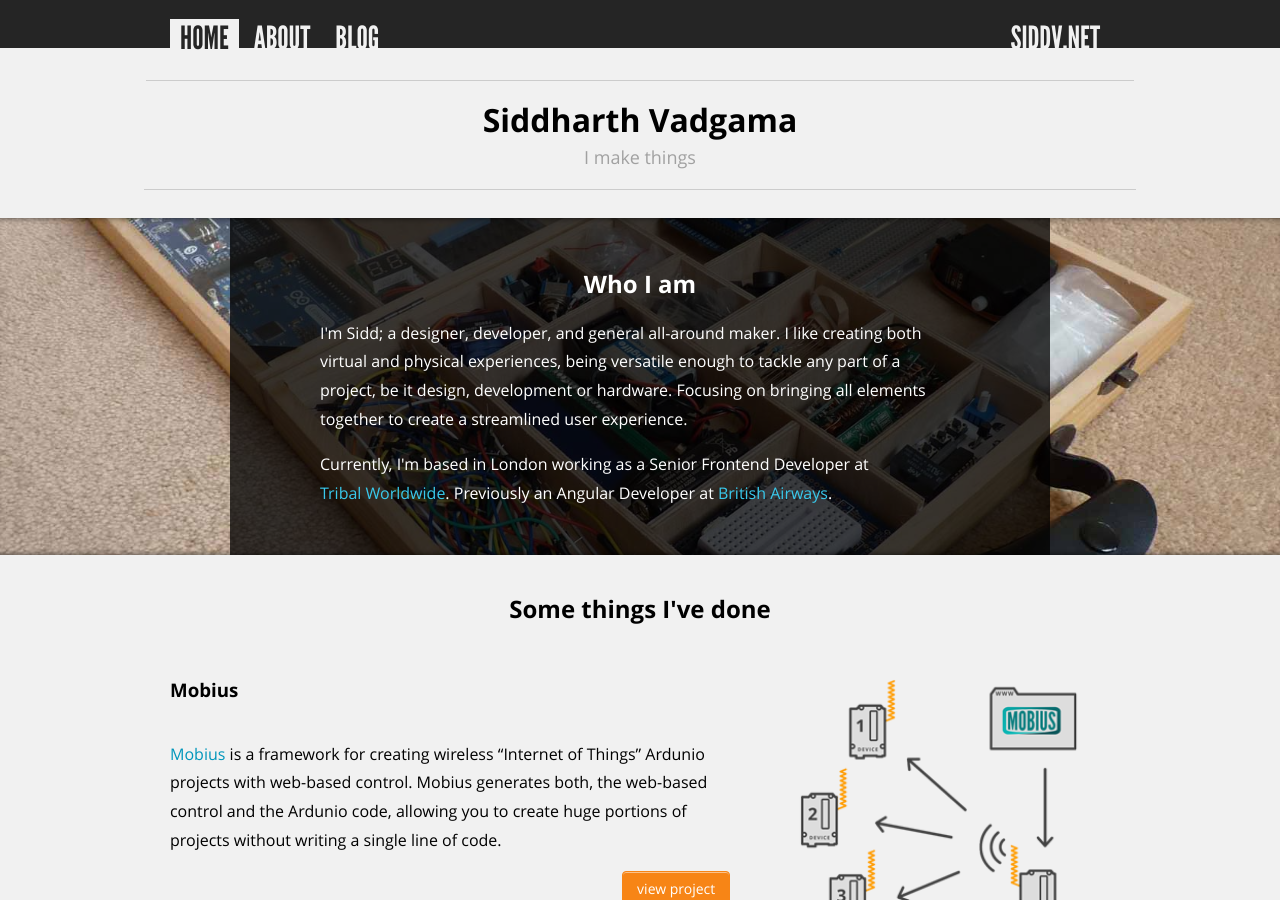
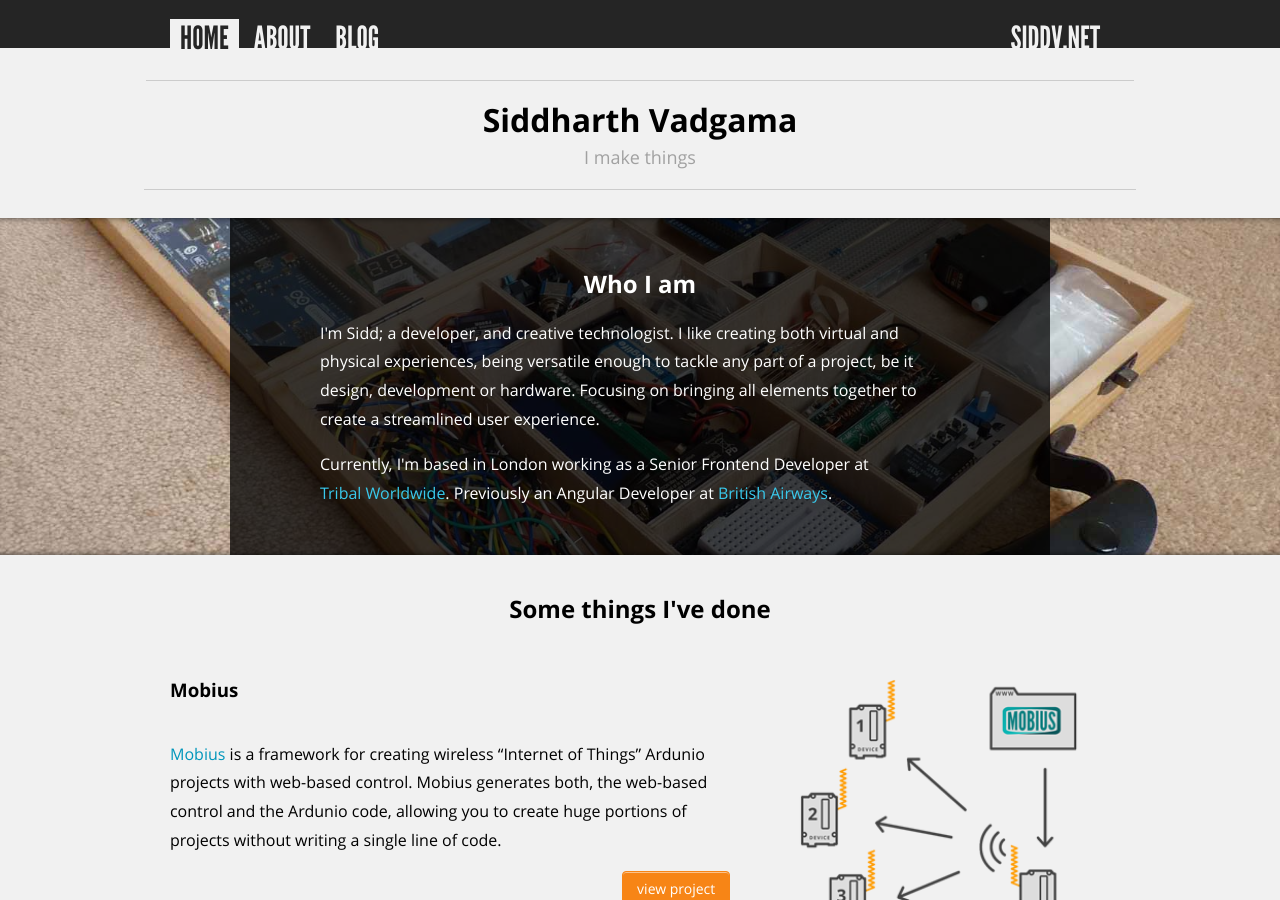
Before and after one commit to siddv/siddv-net, a Jekyll site: the page built from index.html, in a window 1280 px wide and 900 px high. Built offline with Jekyll 4.4.1, drawn with Linux system fonts in a browser that asks for light colours.

Commit message:
Update index.html

```diff
--- a/index.html
+++ b/index.html
@@ -10,7 +10,7 @@ id: home
     <article class="inner_artile">
         <h2>Who I am</h2>
         <p>
-            I'm Sidd; a designer, developer, and general all-around maker. I like creating both virtual and physical experiences, being versatile enough to tackle any part of a project, be it design, development or hardware. Focusing on bringing all elements together to create a streamlined user experience.
+            I'm Sidd; a developer, and creative technologist. I like creating both virtual and physical experiences, being versatile enough to tackle any part of a project, be it design, development or hardware. Focusing on bringing all elements together to create a streamlined user experience.
         </p>
         <p>
             Currently, I'm based in London working as a Senior Frontend Developer at <a href="http://www.tribalworldwide.co.uk/" target="_blank">Tribal&nbsp;Worldwide</a>. Previously an Angular Developer at <a href="http://www.tribalworldwide.co.uk/" target="_blank">British&nbsp;Airways</a>.
```
